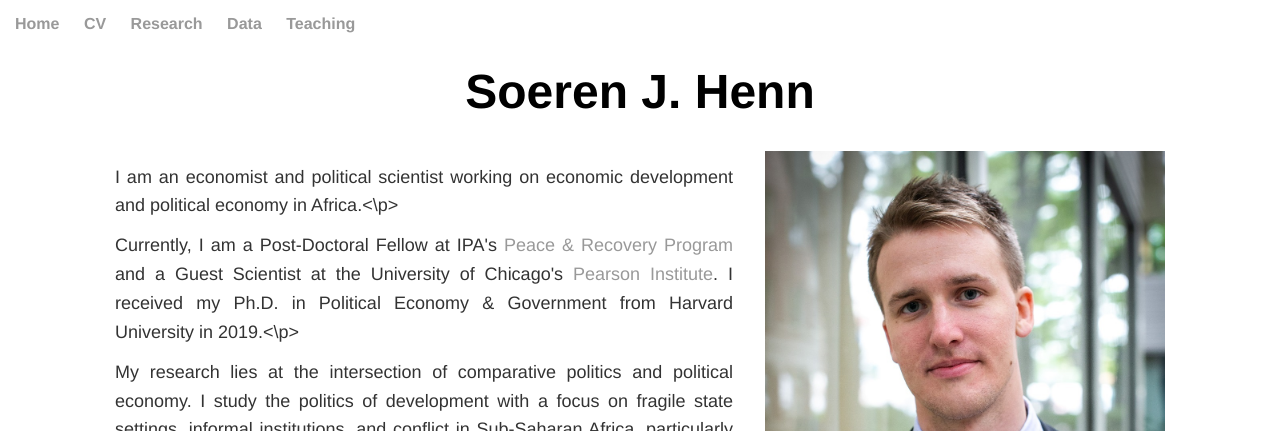
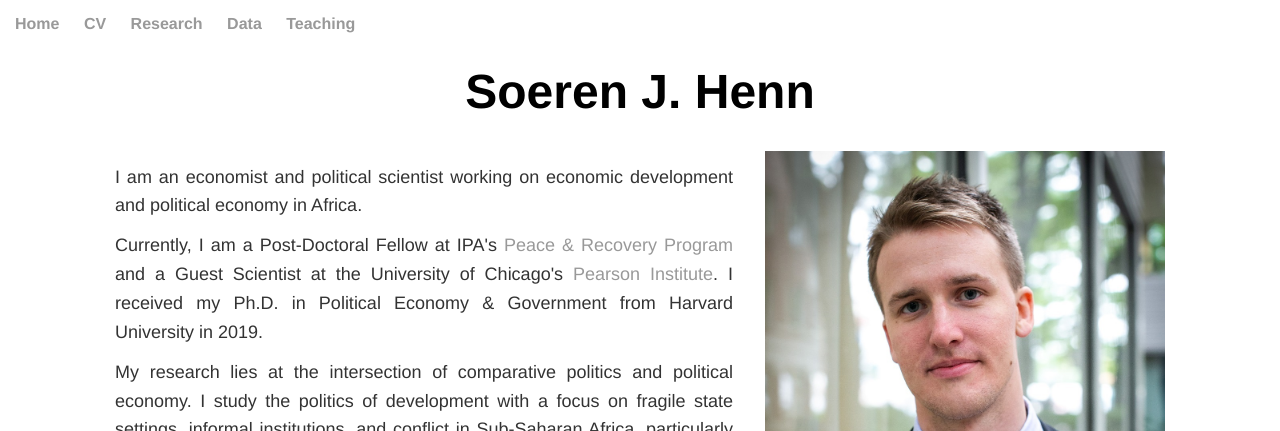
Before and after one commit to soeren-henn/soeren-henn.github.io, a Jekyll site: the page built from index.html, in a window 1280 px wide. Shown: the top 431 px of the page. Built offline with Jekyll 4.4.1, drawn with Linux system fonts in a browser that asks for light colours.

```diff
--- a/index.html
+++ b/index.html
@@ -13,8 +13,8 @@ title: Soeren J. Henn
 	</div>
 
 	<div class="biotext">
-		<p>I am an economist and political scientist working on economic development and political economy in Africa.<\p>
-		<p>Currently, I am a Post-Doctoral Fellow at IPA's <a href="https://www.poverty-action.org/program-area/peace-and-recovery" target="_blank">Peace &#38 Recovery Program</a> and a Guest Scientist at the University of Chicago's <a href="https://thepearsoninstitute.org" target="_blank">Pearson Institute</a>. I received my Ph.D. in Political Economy &#38 Government from Harvard University in 2019.<\p>
+		<p>I am an economist and political scientist working on economic development and political economy in Africa.</p>
+		<p>Currently, I am a Post-Doctoral Fellow at IPA's <a href="https://www.poverty-action.org/program-area/peace-and-recovery" target="_blank">Peace &#38 Recovery Program</a> and a Guest Scientist at the University of Chicago's <a href="https://thepearsoninstitute.org" target="_blank">Pearson Institute</a>. I received my Ph.D. in Political Economy &#38 Government from Harvard University in 2019.</p>
 		<p>My research lies at the intersection of comparative politics and political economy. I study the politics of development with a focus on fragile state settings, informal institutions, and conflict in Sub-Saharan Africa, particularly the Great Lakes region, and Latin America. Using a range of methods, from field and natural experiments to qualitative interviews, my research aims to address the overarching question of what characterizes governance in fragile states and how it might be improved.</p>
 		<p>Before graduate school I earned a Bachelor of Arts degree in Politics with a secondary field in Economics from the University of Essex and attended high school in Rwanda and Canada. I also worked in Malawi for the German Development Bank, KfW. </p>
 	</div>
```
